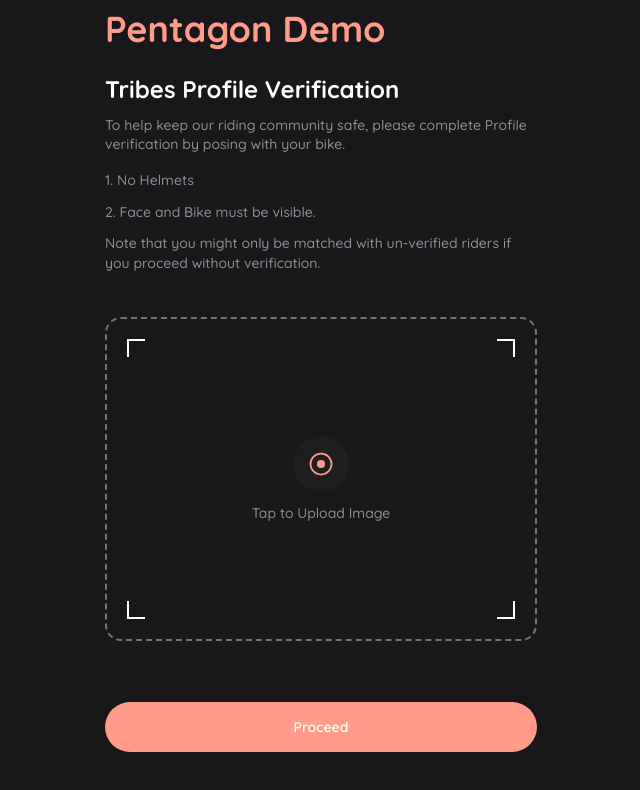
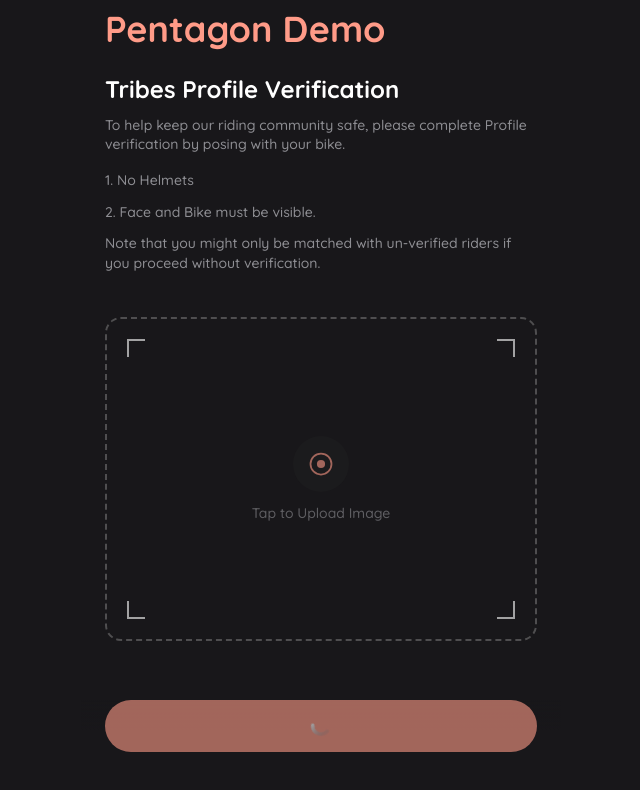
Before and after one commit to darkpiston/pentagon-demo, a Next.js app: page / in a window 1280 px wide. Both pictures are taken after a click on the button "Proceed". Shown: the top 790 px of the page, without its empty margins (319-959 px from the left). Built offline with nearby package versions, Linux system fonts and the light colour scheme.

Commit message:
Add Loading state for the view and cta button

```diff
--- /dev/null
+++ b/app/components/LoadingIndicator.tsx
@@ -0,0 +1,57 @@
+type LoadingIndicatorProps = {
+  style?: "white" | "accent";
+  size?: "small" | "medium";
+};
+
+const sizeMap = {
+  small: { dimension: 20, strokeWidth: 3.5 },
+  medium: { dimension: 32, strokeWidth: 5.5 },
+} as const;
+
+export default function LoadingIndicator({
+  style = "white",
+  size = "small",
+}: LoadingIndicatorProps) {
+  const { dimension, strokeWidth } = sizeMap[size];
+  const radius = (dimension - strokeWidth) / 2;
+  const circumference = 2 * Math.PI * radius;
+  const trim = circumference * 0.4;
+
+  const gradientId = `loading-gradient-${style}-${size}`;
+
+  return (
+    <svg
+      className="loading-indicator"
+      width={dimension}
+      height={dimension}
+      viewBox={`0 0 ${dimension} ${dimension}`}
+      aria-hidden="true"
+    >
+      <defs>
+        <linearGradient id={gradientId} x1="0%" y1="0%" x2="100%" y2="0%">
+          {style === "white" ? (
+            <>
+              <stop offset="0%" stopColor="#ffffff" />
+              <stop offset="100%" stopColor="rgba(142, 142, 147, 0.2)" />
+            </>
+          ) : (
+            <>
+              <stop offset="0%" stopColor="var(--color-accent)" />
+              <stop offset="100%" stopColor="rgba(255, 155, 136, 0.2)" />
+            </>
+          )}
+        </linearGradient>
+      </defs>
+      <circle
+        cx={dimension / 2}
+        cy={dimension / 2}
+        r={radius}
+        fill="none"
+        stroke={`url(#${gradientId})`}
+        strokeWidth={strokeWidth}
+        strokeLinecap="round"
+        strokeDasharray={`${trim} ${circumference - trim}`}
+      />
+    </svg>
+  );
+}
--- a/app/globals.css
+++ b/app/globals.css
@@ -131,8 +131,15 @@ button {
   transition: transform 0.14s ease-in-out;
 }
 
-.upload-zone:active {
+.upload-zone:active:not(:disabled) {
   transform: scale(0.96);
+}
+
+.upload-zone:disabled,
+.upload-zone--disabled {
+  opacity: 0.6;
+  cursor: default;
+  pointer-events: none;
 }
 
 .upload-zone__brackets {
@@ -220,6 +227,9 @@ button {
 }
 
 .cta-button {
+  display: flex;
+  align-items: center;
+  justify-content: center;
   width: 100%;
   padding: var(--spacing-large) 0;
   border-radius: 9999px;
@@ -230,8 +240,21 @@ button {
   transition: transform 0.30s ease-in-out;
 }
 
-.cta-button:active {
+.cta-button:active:not(:disabled) {
   transform: scale(0.96);
+}
+
+.cta-button:disabled {
+  cursor: default;
+}
+
+.cta-button.cta-button--loading,
+.cta-button.cta-button--loading:disabled {
+  opacity: 0.6;
+}
+
+.cta-button--loading:active {
+  transform: none;
 }
 
 .cta-button--primary {
@@ -241,3 +264,14 @@ button {
 .cta-button--secondary {
   background: var(--color-disabled-button);
 }
+
+.loading-indicator {
+  display: block;
+  animation: spin 0.9s linear infinite;
+}
+
+@keyframes spin {
+  to {
+    transform: rotate(360deg);
+  }
+}
--- a/app/page.tsx
+++ b/app/page.tsx
@@ -1,4 +1,21 @@
+"use client";
+
+import { useState } from "react";
+import LoadingIndicator from "./components/LoadingIndicator";
+
 export default function ProfileVerificationPage() {
+  const [isRequestInFlight, setIsRequestInFlight] = useState(false);
+
+  const handleProceed = async () => {
+    if (isRequestInFlight) return;
+    setIsRequestInFlight(true);
+    try {
+      await new Promise((resolve) => setTimeout(resolve, 4000));
+    } finally {
+      setIsRequestInFlight(false);
+    }
+  };
+
   return (
     <div className="screen">
       <div className="screen__content">
@@ -24,7 +41,11 @@ export default function ProfileVerificationPage() {
         </section>
 
         <div className="upload-zone-wrapper">
-          <button type="button" className="upload-zone">
+          <button
+            type="button"
+            className={`upload-zone${isRequestInFlight ? " upload-zone--disabled" : ""}`}
+            disabled={isRequestInFlight}
+          >
             <div className="upload-zone__brackets" aria-hidden="true">
               <span className="corner-bracket corner-bracket--top-left" />
               <span className="corner-bracket corner-bracket--top-right" />
@@ -57,8 +78,19 @@ export default function ProfileVerificationPage() {
       </div>
 
       <footer className="cta-stack">
-        <button type="button" className="cta-button cta-button--primary">
-          Proceed
+        <button
+          type="button"
+          className={`cta-button cta-button--primary${isRequestInFlight ? " cta-button--loading" : ""}`}
+          disabled={isRequestInFlight}
+          aria-busy={isRequestInFlight}
+          aria-label={isRequestInFlight ? "Proceeding" : "Proceed"}
+          onClick={handleProceed}
+        >
+          {isRequestInFlight ? (
+            <LoadingIndicator style="white" size="small" />
+          ) : (
+            "Proceed"
+          )}
         </button>
       </footer>
     </div>
```
